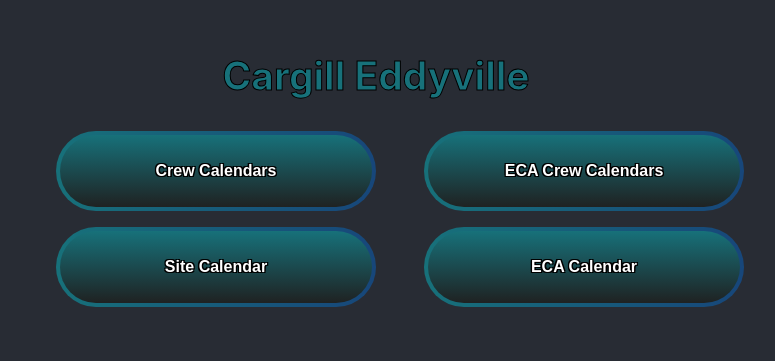
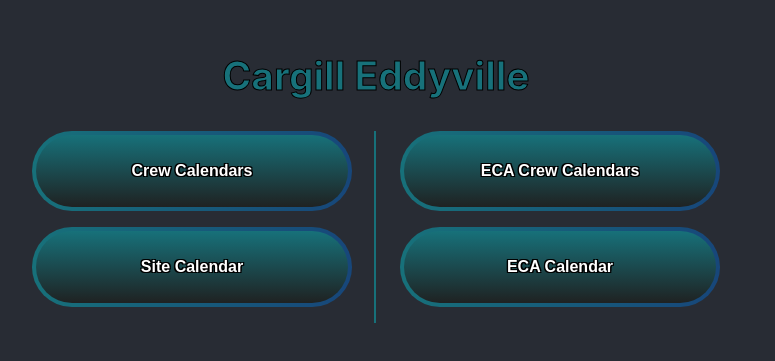
Before and after one commit to tvolchko/DoIWork, a React (Create React App) app: page / in a window 1280 px wide. Shown: the part 229-590 px from the top of the page, without its empty margins (264-1039 px from the left). Built offline with nearby package versions, Linux system fonts and the light colour scheme.

Commit message:
More Styling

```diff
--- a/src/App.css
+++ b/src/App.css
@@ -75,12 +75,15 @@
   width: auto;
   word-break: keep-all;
   z-index: 0;
+  width: 100%;
+  height: 5rem;
 }
 
 @media (min-width: 768px) {
   button {
     padding: 19px 32px;
-    margin-left: 3rem;
+    margin-left: 1.5rem;
+    margin-right: 1.5rem;
     margin-bottom: 1rem;
     margin: 3rem, 3rem, 3rem, 3rem;
     width: 20rem;
@@ -165,3 +168,7 @@
   -webkit-text-stroke-width: 1px;
   -webkit-text-stroke-color: black;
 }
+
+#calendarRight {
+  box-shadow: -2px 0 0 rgb(23, 113, 122);
+}
--- a/src/components/homePage.js
+++ b/src/components/homePage.js
@@ -9,9 +9,6 @@
 const HomePage = () => {
     const [selected, setSelected] = useState()
     const buttonClick = (e) => {
-
-
-        const destination = e.target.id
         setSelected(e.target.id)
     }
     const pageSelect = (def) => {
@@ -41,7 +38,7 @@
         return (
             <>
                 <h2>Cargill Eddyville</h2>
-                <div id="calendarBox" style={(selected) ? {display:'none'} : {display:'flex'}}>
+                <div  id="calendarBox" style={(selected) ? {display:'none'} : {display:'flex'}}>
 
                     <div id="calendarLeft">
                         <button id="Crew" onClick={buttonClick}   >Crew Calendars</button>
```
